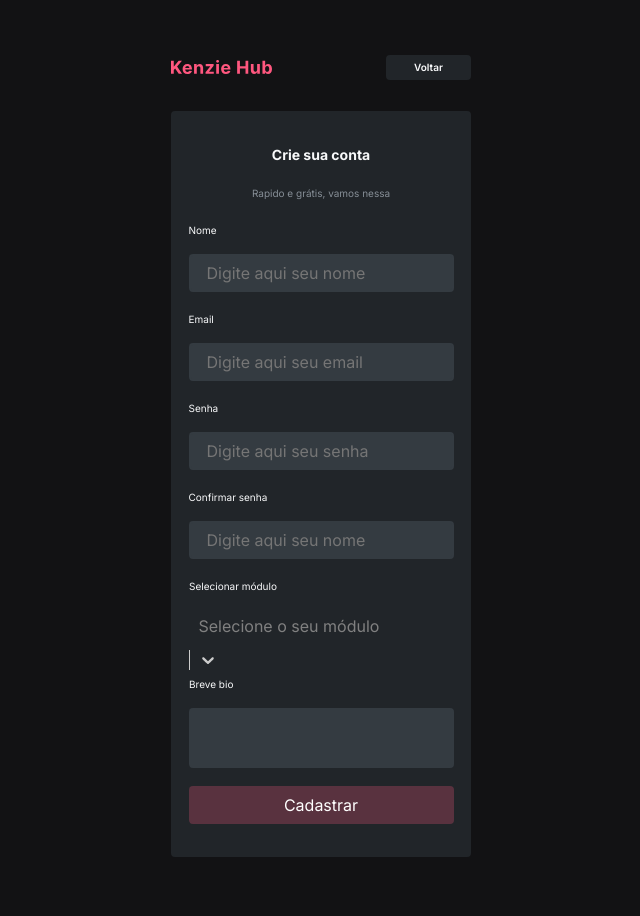
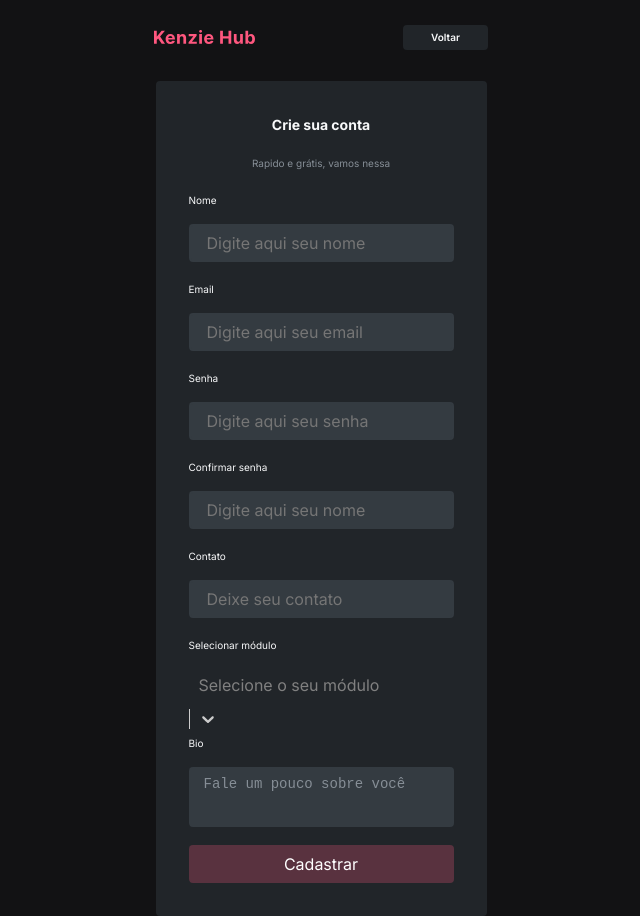
Before and after one commit to Kenzie-Academy-Brasil-Developers/react-entrega-s2-kenzie-hub-tiagokp97, a React (Create React App) app: page / in a window 1280 px wide. Shown: the whole page, without its empty margins (319-959 px from the left). Before the commit the page ends 857 px from the top, so only its background shows below. Built offline with nearby package versions, Linux system fonts and the light colour scheme.

Commit message:
build: input contact, textarea, bio

```diff
--- a/src/components/Form/styles.js
+++ b/src/components/Form/styles.js
@@ -3,9 +3,15 @@ import styled from "styled-components";
 export const StyledForm = styled.form`
   display: flex;
   flex-direction: column;
-  width: 300px;
+  min-width: 300px;
   align-items: center;
   background-color: var(--grey-30);
   padding: 33px;
   border-radius: 4px;
+
+  @media (max-width: 600px) {
+    body {
+      background-color: red !important;
+    }
+  }
 `;
--- a/src/pages/Login/index.jsx
+++ b/src/pages/Login/index.jsx
@@ -5,8 +5,37 @@ import { StyledForm } from "../../components/Form/styles";
 import Input from "../../components/Input";
 import { FaEye } from "react-icons/fa";
 import "./styles.css";
+import { useForm } from "react-hook-form";
+import * as yup from "yup";
+import { useHistory } from "react-router-dom";
+import { yupResolver } from "@hookform/resolvers/yup";
 
 export default function Login() {
+  const schema = yup.object().shape({
+    email: yup.string().email("Email inválido").required("Campo obrigatório!"),
+    password: yup
+      .string()
+      .min(8, "Mínimo de 8 dígitos")
+      .required("Campo obrigatório!"),
+  });
+  const history = useHistory();
+
+  const {
+    register,
+    handleSubmit,
+    formState: { errors },
+  } = useForm({
+    resolver: yupResolver(schema),
+  });
+
+  const onSubmitFunction = (data) => {
+    console.log(data);
+  };
+
+  const redirect = () => {
+    history.push("/");
+  };
+
   return (
     <>
       <header>
@@ -14,15 +43,26 @@ export default function Login() {
       </header>
 
       <div className="container">
-        <StyledForm>
+        <StyledForm onSubmit={handleSubmit(onSubmitFunction)}>
           <div className="header">
             <h1>Login</h1>
           </div>
-          <Input label="Email" placeholder="Digite aqui seu email" />
+
           <Input
+            name="email"
+            error={errors.email?.message}
+            register={register}
+            label="Email"
+            placeholder="Digite aqui seu email"
+          />
+          <Input
+            register={register}
             icon={FaEye}
             label="Senha"
             placeholder="Digite aqui seu senha"
+            type="password"
+            name="password"
+            error={errors.password?.message}
           />
 
           <StyledButton
@@ -35,6 +75,7 @@ export default function Login() {
           <p className="text">Ainda não possui uma conta?</p>
 
           <StyledButton
+            onClick={redirect}
             color={"white"}
             background={"#868E96"}
             hover={"#343B41"}
--- a/src/pages/Register/index.jsx
+++ b/src/pages/Register/index.jsx
@@ -6,7 +6,7 @@ import { StyledForm } from "../../components/Form/styles";
 import Input from "../../components/Input";
 import kenzieIcon from "../../assets/kenzieIcon.svg";
 import StyledSelect from "../../components/Select/Select";
-import { useForm, Controller } from "react-hook-form";
+import { useForm } from "react-hook-form";
 import * as yup from "yup";
 import { yupResolver } from "@hookform/resolvers/yup";
 export default function Register() {
@@ -51,6 +51,7 @@ export default function Register() {
             <h1>Crie sua conta</h1>
             <h2>Rapido e grátis, vamos nessa</h2>
           </div>
+
           <Input
             register={register}
             label="Nome"
@@ -80,10 +81,19 @@ export default function Register() {
             name="passwordConfirm"
             error={errors.passwordConfirm?.message}
           />
+          <Input
+            register={register}
+            label="Contato"
+            placeholder="Deixe seu contato"
+            name="passwordConfirm"
+            error={errors.passwordConfirm?.message}
+          />
+
           <p className="modulo">Selecionar módulo</p>
           <StyledSelect control={control} error={errors.option?.message} />
-          <p className="modulo">Breve bio</p>
-          <textarea></textarea>
+          <p className="modulo">Bio</p>
+          <textarea placeholder="Fale um pouco sobre você"></textarea>
+
           <StyledButton
             type="submit"
             color={"white"}
--- a/src/pages/Register/styles.css
+++ b/src/pages/Register/styles.css
@@ -6,13 +6,13 @@
 }
 
 header {
-  margin-top: 55px;
+  margin-top: 25px;
   margin-bottom: 31px;
   display: flex;
   justify-content: center;
 }
 .container-header {
-  width: 300px;
+  width: 334px;
   display: flex;
   align-self: center;
   justify-content: space-between;
@@ -81,7 +81,6 @@ select {
   align-self: flex-start;
   color: var(--white);
   position: relative;
-  left: -15px;
 }
 
 textarea {
@@ -92,4 +91,37 @@ textarea {
   background-color: var(--grey-20);
   border: none;
   border-radius: 4px;
+  padding-left: 15px;
+  padding-right: 15px;
+  padding-top: 9px;
+  color: var(--white);
+  font-size: 16px;
 }
+textarea::placeholder {
+  font-size: 14px;
+  color: var(--grey-10);
+}
+
+.split-form {
+  display: flex;
+  flex-direction: column;
+}
+
+::-webkit-scrollbar {
+  width: 10px;
+}
+
+/* Track */
+::-webkit-scrollbar-track {
+  background: #f1f1f1;
+}
+
+/* Handle */
+::-webkit-scrollbar-thumb {
+  background: #888;
+}
+
+/* Handle on hover */
+::-webkit-scrollbar-thumb:hover {
+  background: #555;
+}
```
